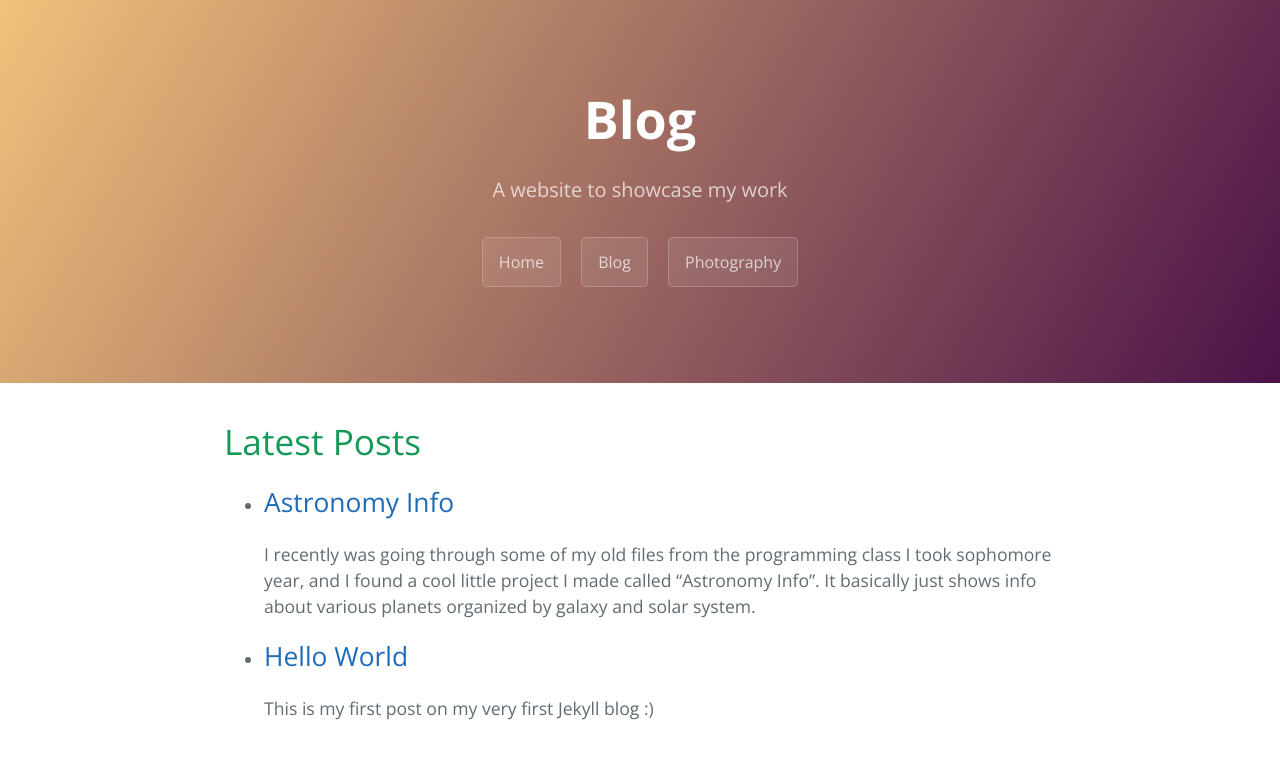
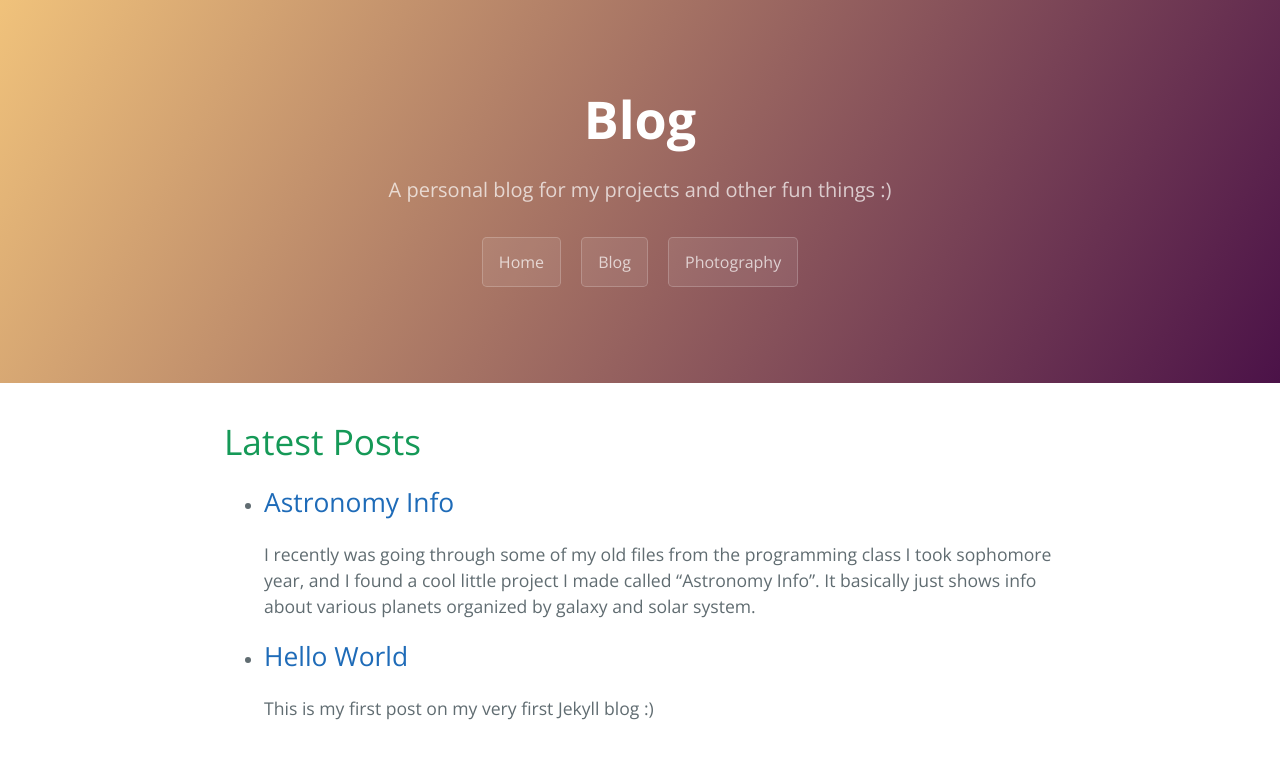
Before and after one commit to Ghgore/ghgore.github.io, a Jekyll site: the page built from blog/index.html, in a window 1280 px wide. Shown: the top 759 px of the page. Built offline with Jekyll 4.4.1, drawn with Linux system fonts in a browser that asks for light colours.

Commit message:
Updated blog page
Added a description for the blog page

```diff
--- a/blog/index.html
+++ b/blog/index.html
@@ -1,6 +1,7 @@
 ---
 layout: default
 title: Blog
+description: A personal blog for my projects and other fun things :)
 ---
 <h1>Latest Posts</h1>
 
```
